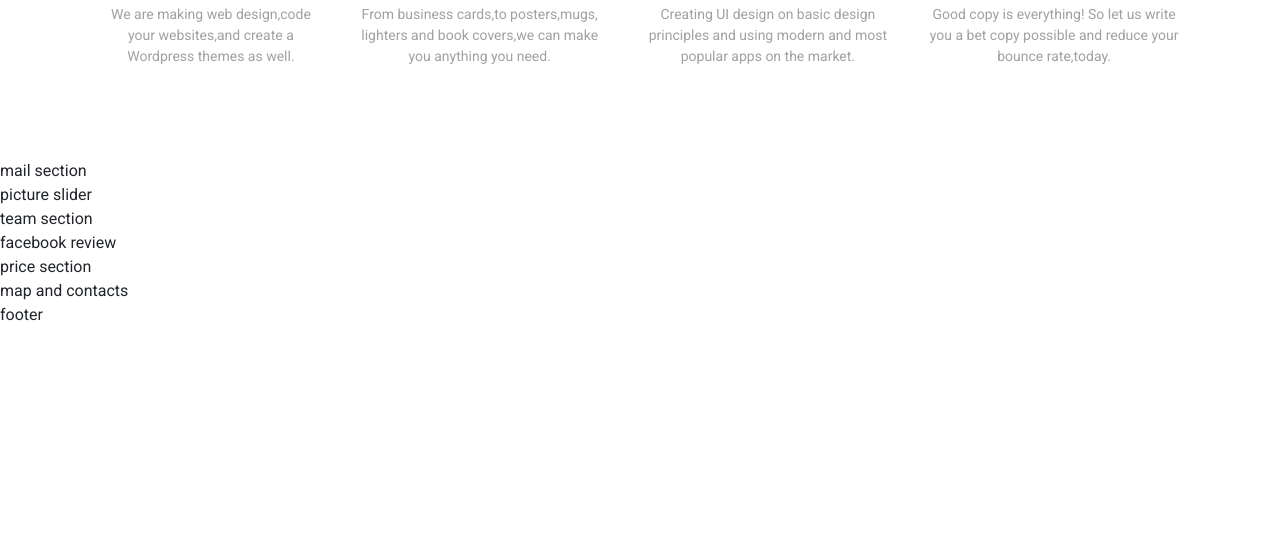
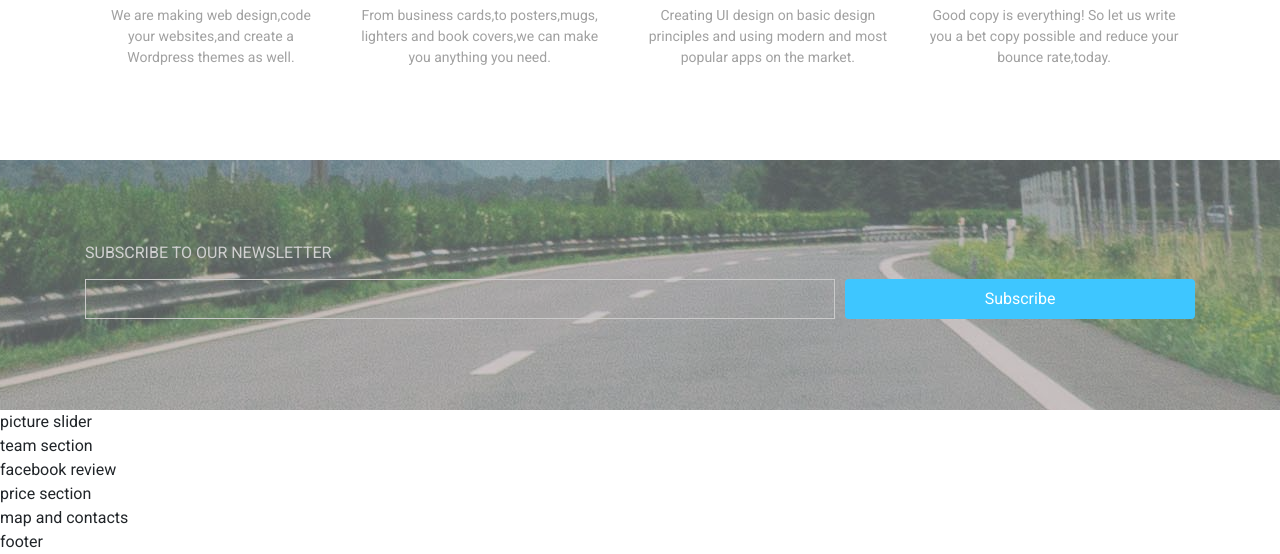
Before and after one commit to sal0/Design_agency, a website: page index.html in a window 1280 px wide. Shown: the part 1268-1822 px from the top of the page. Before the commit the page ends 1595 px from the top, so only its background shows below. Drawn offline with nearby package versions, Linux system fonts and the light colour scheme.

Commit message:
create services and subscribe sections

```diff
--- a/index.html
+++ b/index.html
@@ -37,7 +37,7 @@
                 <li>Home</li>
                 <li>Portfolio</li>
                 <li>Blog</li>
-                <li>Services</li>
+                <li> <a href="#services"> Services </a></li>
                 <li>Contact</li>
             </ul>
         </nav>
@@ -47,7 +47,7 @@
         <p class="lato">DESIGN AGENCY</p>
         <p>TO CREATE YOUR PROJECT</p>
     </section>
-    <section class="activity container d-flex">
+    <section id="services" class="activity container d-flex">
         <div class="item flex-fill">
             <div class="circle">
                 <img src="images/web-logo.svg" alt="web-design icon">
@@ -85,8 +85,23 @@
                 and reduce your bounce rate,today.</p>
         </div>
     </section>
-    <section class="mail">
-        mail section
+    <section class="mail container-fluid d-flex">
+
+        <div class="container d-flex subscription">
+            <label for="exampleInputEmail1">
+                <h6>SUBSCRIBE TO OUR NEWSLETTER</h6>
+            </label>
+            <form class="form-inline">
+                <div class="form-group mb-2">
+                    <label for="staticEmail2" class="sr-only">Email</label>
+                    <input type="text" class="form-control-plaintext" id="staticEmail2">
+                </div>
+                <button type="submit" class="btn btn-primary mb-2">Subscribe</button>
+            </form>
+
+        </div>
+
+
     </section>
     <section class="slider">
         picture slider
--- a/scss/style.scss
+++ b/scss/style.scss
@@ -9,16 +9,21 @@ body{
             font-weight: 100;
             color: $blue;
             font-size: 36px;
+            margin-top: 7px;
+            margin-bottom: 0;
             span{
                 font-weight: 900;
             }
         }
         ul.nav-list{
+                margin-top: 7px;
+                margin-bottom: 10px;
             li{
             margin: 20px;
             align-content: center;
             font-size: 14px;
             color: #a1a1a1;
+
             }
         }
     }
@@ -57,9 +62,6 @@ body{
             font-size: 14px;
             color: $gray;
         }
-
-
-
         div.item{
             margin: 15px;
             div.circle{
@@ -75,4 +77,51 @@ body{
             }
         }
     }
+
+    section.mail{
+
+        height: 250px;
+        background: url(../images/road.jpg) no-repeat center center;
+        background-size: cover;
+        position: relative;
+
+        &::after{
+            content: ' ';
+            position: absolute;
+            top: 0;
+            left: 0;
+            right: 0;
+            bottom: 0;
+            background:$gray;
+            opacity: 0.5;
+        }
+
+        h6{
+            color: #fff;
+        }
+
+        .subscription{
+            justify-content: center;
+            flex-direction:column;
+            flex: 1;
+
+            form {
+                display: flex;
+                z-index: 10;
+
+                > div {
+                    flex: 1;
+                    border: 1px solid #cacaca;
+                    margin-right: 10px;
+                }
+                > button{
+                    min-width: 350px;
+                    background-color: $blue;
+                    border: none;
+                    height: 40px;
+                }
+            }
+        }
+
+    }
 }
```
Also changed, not shown: styles/style.css, 1 other file.
